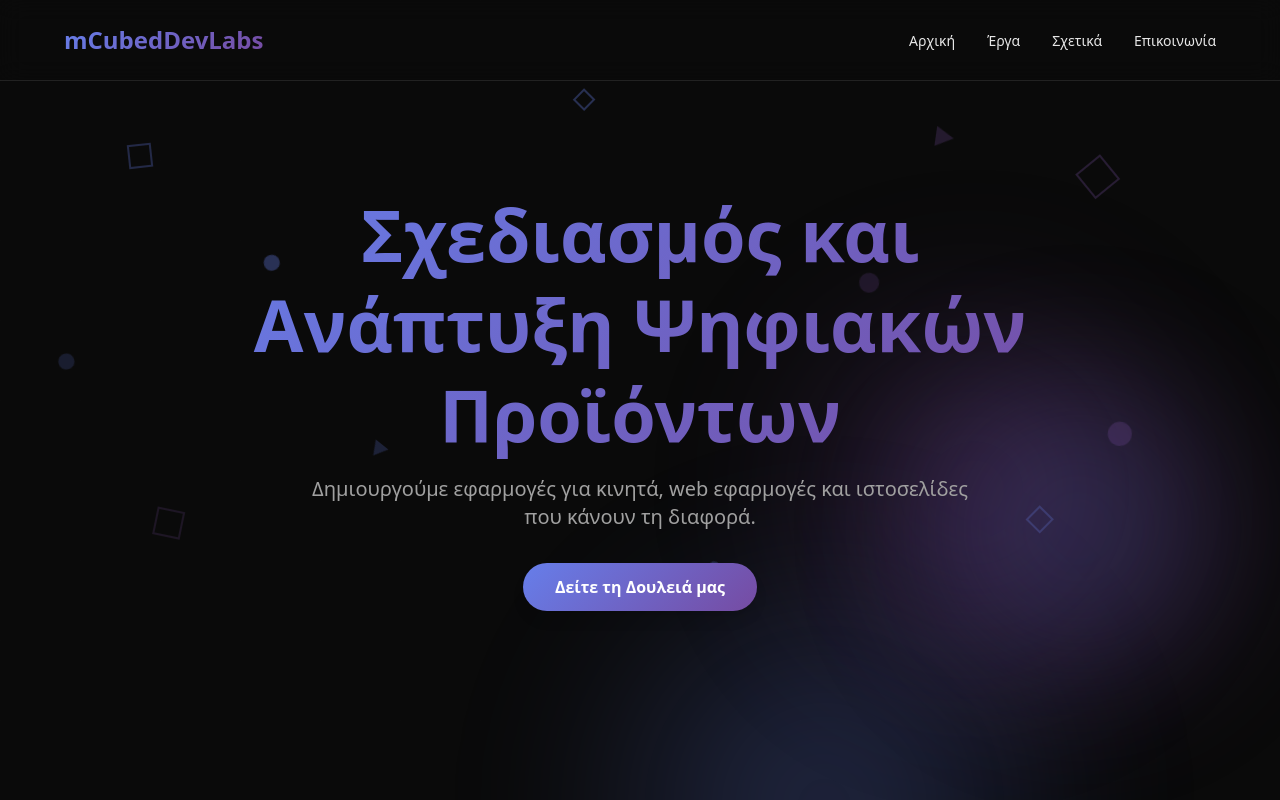
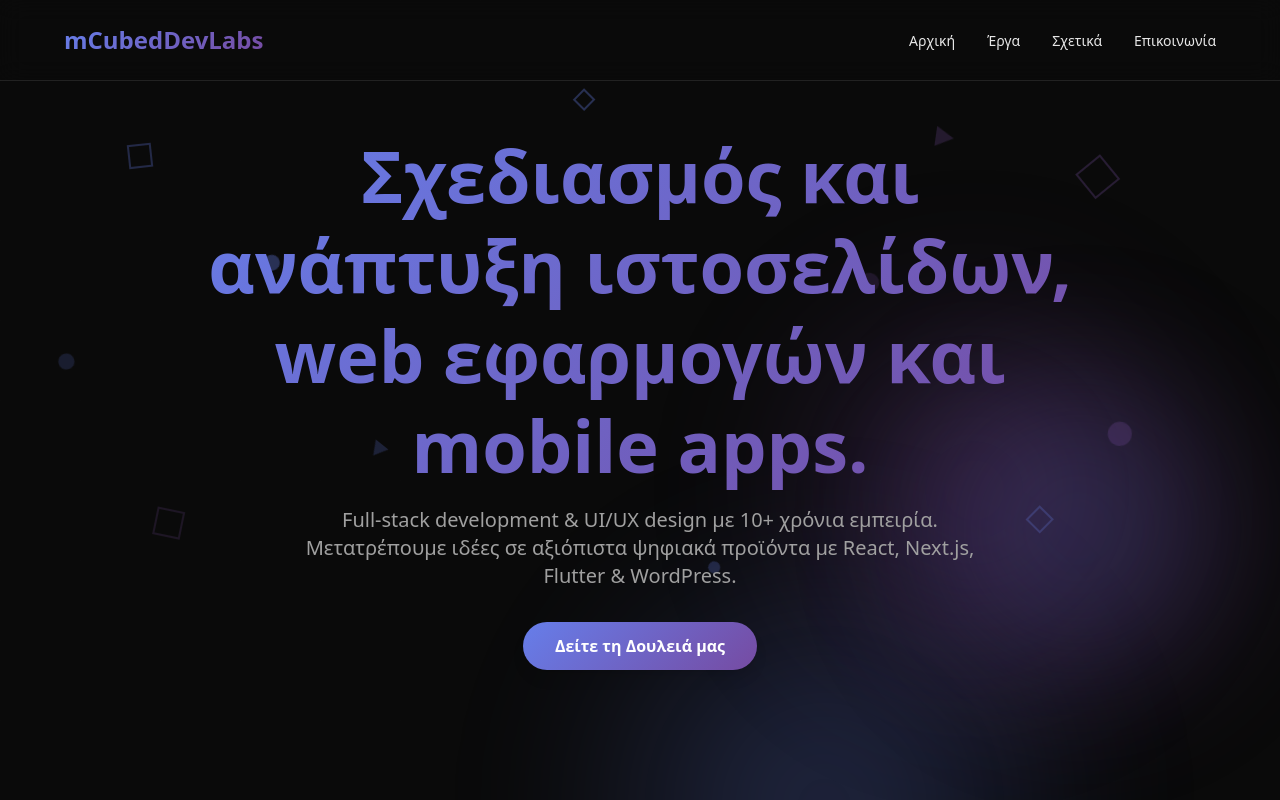
Before and after one commit to pagman/portfolio-nextjs, a Next.js app: page / in a window 1280 px wide. Shown: the top 800 px of the page. Built offline with nearby package versions, Linux system fonts and the light colour scheme.

Commit message:
metadata and maria

```diff
--- a/app/layout.tsx
+++ b/app/layout.tsx
@@ -22,7 +22,7 @@ const jsonLd = {
       url: "https://mcubeddevlabs.gr",
       name: "mCubedDevLabs",
       description:
-        "Δημιουργώ όμορφες εφαρμογές για κινητά, web εφαρμογές και ιστοσελίδες που κάνουν τη διαφορά",
+        "Σχεδιασμός και ανάπτυξη ιστοσελίδων, web εφαρμογών και mobile apps. Full-stack development & UI/UX design με 10+ χρόνια εμπειρία. Μετατρέπουμε ιδέες σε αξιόπιστα ψηφιακά προϊόντα με React, Next.js, Flutter & WordPress.",
       inLanguage: "el-GR",
       publisher: {
         "@id": "https://mcubeddevlabs.gr/#person",
@@ -81,7 +81,7 @@ export const metadata: Metadata = {
   metadataBase: new URL("https://mcubeddevlabs.gr"),
   title: "mCubedDevLabs - Δημιουργικός Προγραμματιστής & Σχεδιαστής",
   description:
-    "Δημιουργώ όμορφες εφαρμογές για κινητά, web εφαρμογές και ιστοσελίδες που κάνουν τη διαφορά. Με έδρα την Ελλάδα, προσφέρω υπηρεσίες ανάπτυξης λογισμικού υψηλής ποιότητας.",
+    "Σχεδιασμός και ανάπτυξη ιστοσελίδων, web εφαρμογών και mobile apps. Full-stack development & UI/UX design με 10+ χρόνια εμπειρία. Μετατρέπουμε ιδέες σε αξιόπιστα ψηφιακά προϊόντα με React, Next.js, Flutter & WordPress.",
   keywords: [
     "προγραμματιστής",
     "portfolio",
@@ -110,7 +110,7 @@ export const metadata: Metadata = {
   openGraph: {
     title: "mCubedDevLabs - Σχεδιασμός και Ανάπτυξη Ψηφιακών Προϊόντων",
     description:
-      "Δημιουργώ όμορφες εφαρμογές για κινητά, web εφαρμογές και ιστοσελίδες που κάνουν τη διαφορά",
+      "Σχεδιασμός και ανάπτυξη ιστοσελίδων, web εφαρμογών και mobile apps. Full-stack development & UI/UX design με 10+ χρόνια εμπειρία. Μετατρέπουμε ιδέες σε αξιόπιστα ψηφιακά προϊόντα με React, Next.js, Flutter & WordPress.",
     type: "website",
     locale: "el_GR",
     url: "https://mcubeddevlabs.gr",
@@ -120,7 +120,7 @@ export const metadata: Metadata = {
     card: "summary_large_image",
     title: "Παναγιώτης Μάντας | mCubedDevLabs",
     description:
-      "Δημιουργώ όμορφες εφαρμογές για κινητά, web εφαρμογές και ιστοσελίδες που κάνουν τη διαφορά",
+      "Σχεδιασμός και ανάπτυξη ιστοσελίδων, web εφαρμογών και mobile apps. Full-stack development & UI/UX design με 10+ χρόνια εμπειρία. Μετατρέπουμε ιδέες σε αξιόπιστα ψηφιακά προϊόντα με React, Next.js, Flutter & WordPress.",
   },
   alternates: {
     canonical: "https://mcubeddevlabs.gr",
--- a/components/sections/about-section-flipped.tsx
+++ b/components/sections/about-section-flipped.tsx
@@ -23,10 +23,13 @@ export function AboutSectionFlipped() {
           </h2>
           <div className="space-y-4 text-muted-foreground text-base md:text-lg leading-relaxed">
             <p>
-              Είμαι UI/UX Designer με επίκεντρο τη δημιουργία διαισθητικών, ανθρωποκεντρικών ψηφιακών εμπειριών. Η δουλειά μου καλύπτει όλη τη διαδικασία σχεδιασμού, από την έρευνα και τον ορισμό του προβλήματος έως τα user flows, το wireframing και το high-fidelity UI design. Η μετατροπή πολύπλοκων απαιτήσεων σε σαφείς, προσβάσιμες διεπαφές και η επικύρωση λύσεων μέσω prototyping και usability testing είναι βασικά μέρη της προσέγγισής μου.
+              Ασχολούμαι με UI/UX design ανθρωποκεντρικών ψηφιακών εμπειριών από το 2022. Η δουλειά μου καλύπτει ολόκληρη τη διαδικασία σχεδιασμού,
+               από την έρευνα και τον ορισμό του προβλήματος έως τα user flows, το wireframing και το high-fidelity UI design.
+                Η μετατροπή σύνθετων απαιτήσεων σε σαφείς, προσβάσιμες διεπαφές και η επαλήθευση λύσεων μέσω prototyping είναι κεντρικά στοιχεία της προσέγγισής μου.
             </p>
             <p>
-              Ο σπουδαίος σχεδιασμός, για μένα, βασίζεται στην ενσυναίσθηση, την περιέργεια και τη συνεργασία, με συνεχή εστίαση στη βελτίωση των αλληλεπιδράσεων, την επίλυση των προβλημάτων των χρηστών και την ουσιαστική συνεισφορά στα προϊόντα που βοηθώ να διαμορφωθούν.
+              Για μένα, ο εξαιρετικός σχεδιασμός βασίζεται στην ενσυναίσθηση, την περιέργεια και τη συνεργασία, με διαρκή εστίαση στη βελτίωση των αλληλεπιδράσεων,
+               στην επίλυση των αναγκών των χρηστών και στη συνεισφορά με ουσία στα προϊόντα που βοηθώ να διαμορφωθούν.
             </p>
           </div>
         </div>
@@ -35,7 +38,7 @@ export function AboutSectionFlipped() {
         <div className="aspect-square w-full max-w-md mx-auto lg:max-w-none rounded-2xl overflow-hidden order-1 lg:order-2">
           <Image
             src="/images/maria.png"
-            alt="Φωτογραφία συνεργάτη"
+            alt="Μαρία Μαντά - UI/UX Designer, mCubedDevLabs"
             width={400}
             height={400}
             className="w-full h-full object-cover"
--- a/components/sections/about-section.tsx
+++ b/components/sections/about-section.tsx
@@ -24,7 +24,7 @@ export function AboutSection() {
         <div className="aspect-square w-full max-w-md mx-auto lg:max-w-none rounded-2xl overflow-hidden">
           <Image
             src="/images/me.png"
-            alt="Φωτογραφία προφίλ"
+            alt="Παναγιώτης Μάντας - Full-Stack Developer & UI/UX Designer"
             width={400}
             height={400}
             className="w-full h-full object-cover"
--- a/components/sections/hero-section.tsx
+++ b/components/sections/hero-section.tsx
@@ -140,11 +140,10 @@ export function HeroSection() {
       {/* Content */}
       <div className="text-center z-10 max-w-4xl">
         <h1 className="text-4xl md:text-5xl lg:text-7xl font-extrabold mb-4 gradient-text leading-tight">
-          Σχεδιασμός και Ανάπτυξη Ψηφιακών Προϊόντων
+          Σχεδιασμός και ανάπτυξη ιστοσελίδων, web εφαρμογών και mobile apps.
         </h1>
         <p className="text-lg md:text-xl text-muted-foreground mb-8 max-w-2xl mx-auto">
-          Δημιουργούμε εφαρμογές για κινητά, web εφαρμογές και ιστοσελίδες
-          που κάνουν τη διαφορά.
+          Full-stack development & UI/UX design με 10+ χρόνια εμπειρία. Μετατρέπουμε ιδέες σε αξιόπιστα ψηφιακά προϊόντα με React, Next.js, Flutter & WordPress.
         </p>
         <Button
           asChild
```
